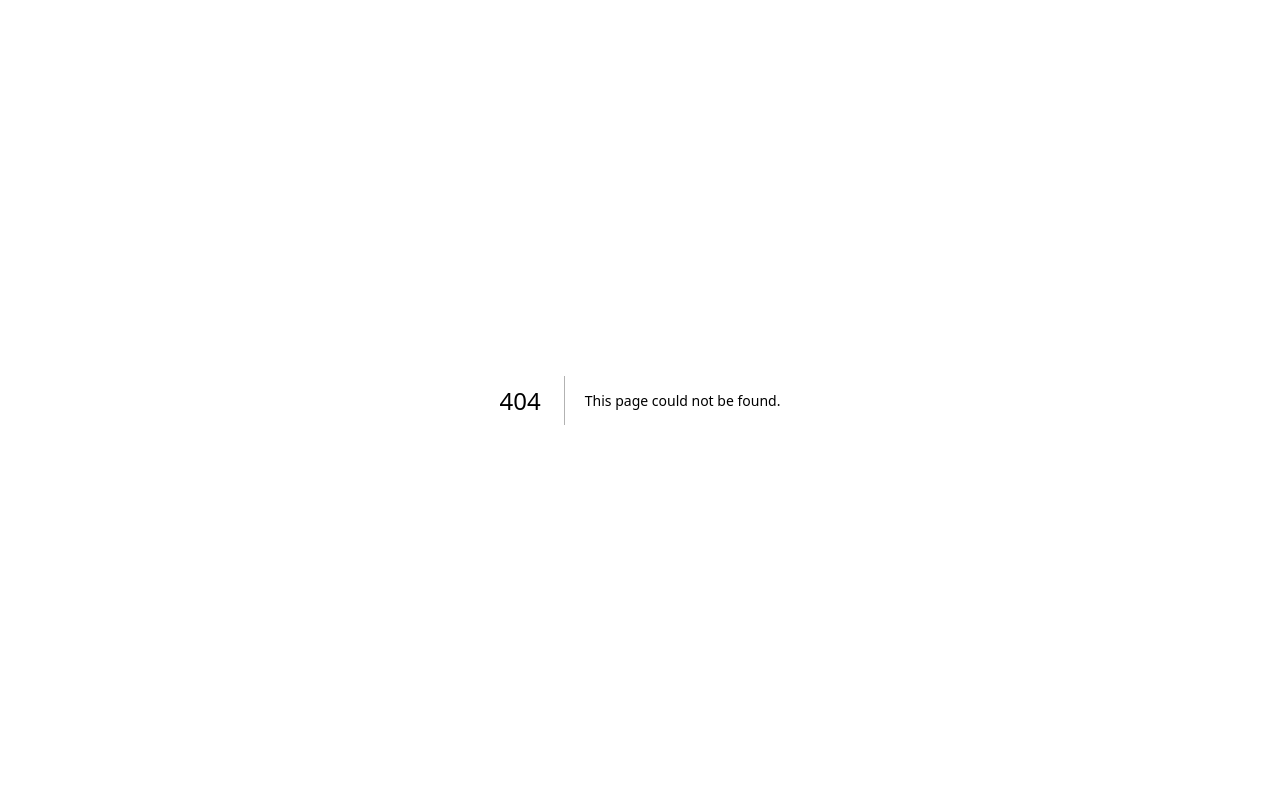
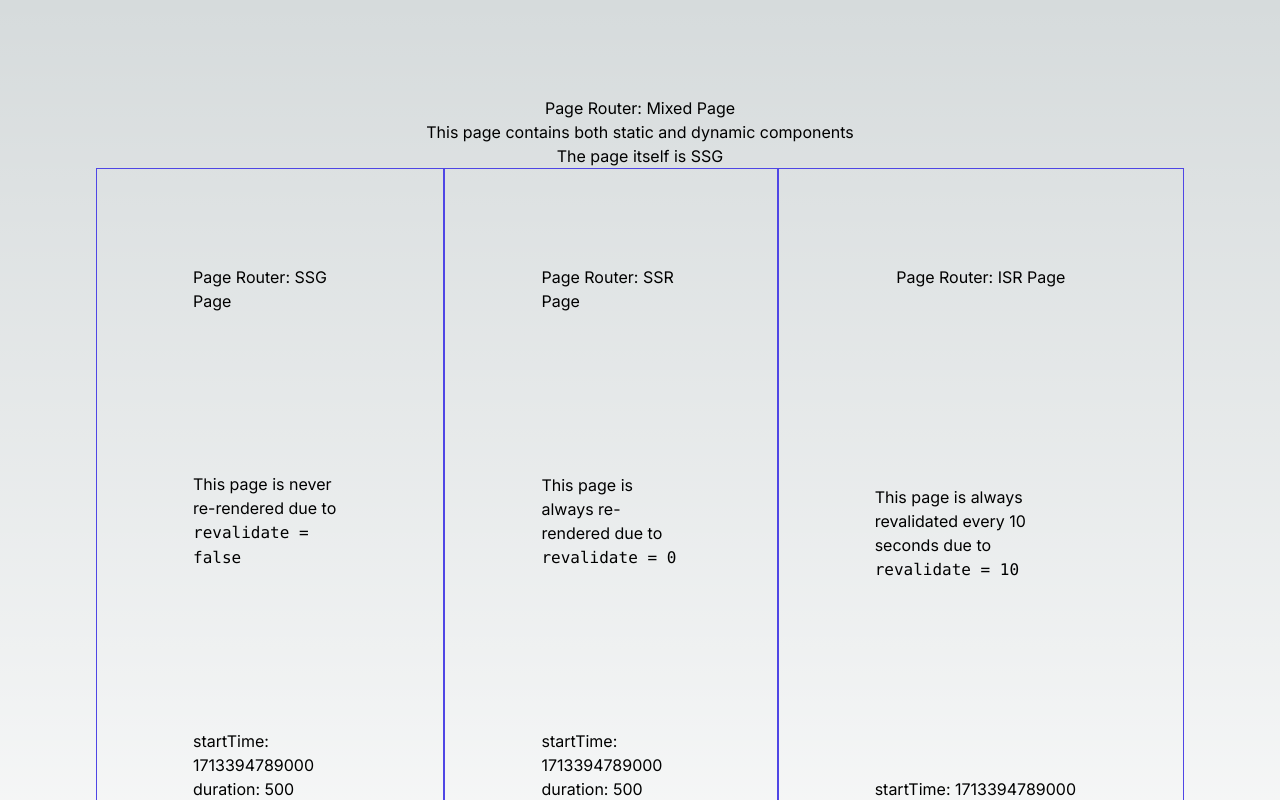
Before and after one commit to saadataz/create-next-app-14, a Next.js app: page /app/mixed in a window 1280 px wide. Before the commit this address had no page. Shown: the top 800 px of the page. Built offline with nearby package versions, Linux system fonts and the light colour scheme.

Commit message:
added mixed page

```diff
--- /dev/null
+++ b/src/app/app/mixed/page.tsx
@@ -0,0 +1,24 @@
+import SsgPage from "../ssg/page";
+import SsrPage from "../ssr/page";
+import IsrPage from "../isr/page";
+
+export default async function Page() {
+  return (
+    <main className="flex min-h-screen flex-col items-center justify-between p-24">
+      <h1>Page Router: Mixed Page</h1>
+      <div>This page contains both static and dynamic components</div>
+      <div>The page itself is SSG</div>
+      <div className="flex flex-row">
+        <div className="border border-indigo-600">
+          <SsgPage />
+        </div>
+        <div className="border border-indigo-600">
+          <SsrPage />
+        </div>
+        <div className="border border-indigo-600">
+          <IsrPage />
+        </div>
+      </div>
+    </main>
+  );
+}
--- a/src/app/app/ssg/page.tsx
+++ b/src/app/app/ssg/page.tsx
@@ -4,7 +4,7 @@ export default async function Page() {
   const { startTime, duration } = await getDataAfterWait(500);
   return (
     <main className="flex min-h-screen flex-col items-center justify-between p-24">
-      <h1>Page Router: SSR Page</h1>
+      <h1>Page Router: SSG Page</h1>
       <div>
         This page is never re-rendered due to <code>revalidate = false</code>
       </div>
```
